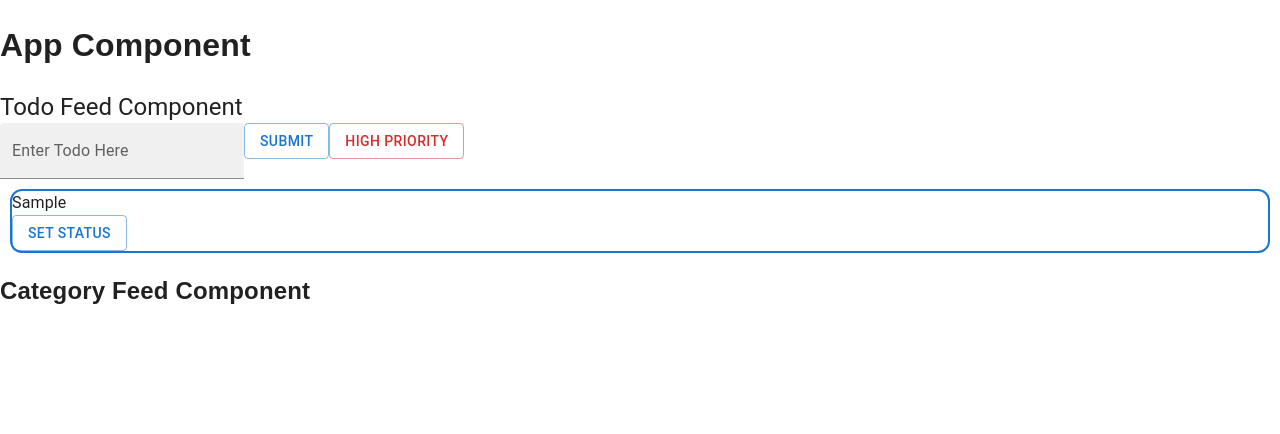
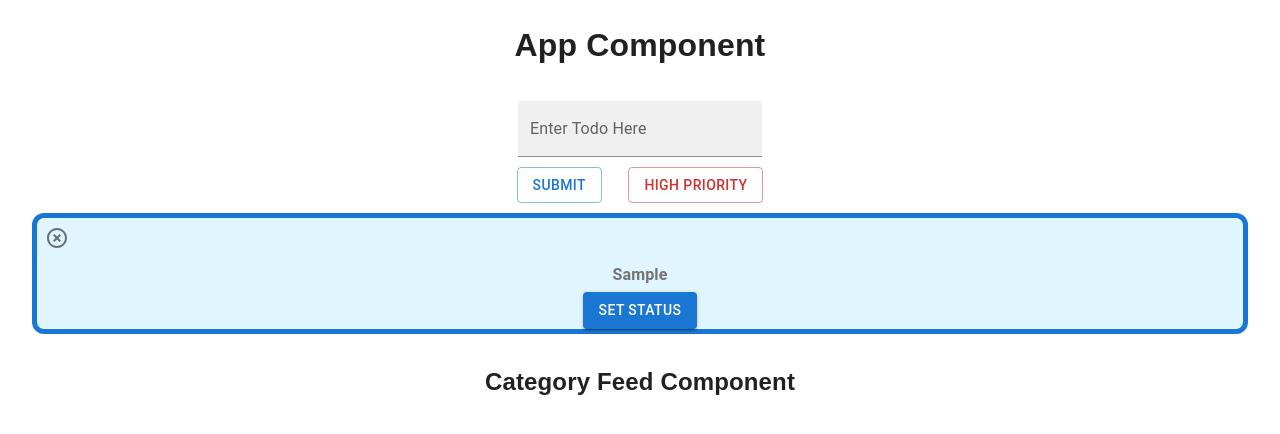
Before and after one commit to jstaples50/js_todo_app, a React (Create React App) app: page / in a window 1280 px wide. Both pictures are taken after typing "Sample" into the empty fields and a click on the button "SUBMIT". Shown: the top 434 px of the page. Built offline with nearby package versions, Linux system fonts and the light colour scheme.

Commit message:
Created sort helper function to order todos, update function for todo priority, refactored code and separated components to clean up code.

```diff
--- a/package.json
+++ b/package.json
@@ -5,6 +5,7 @@
   "dependencies": {
     "@emotion/react": "^11.11.1",
     "@emotion/styled": "^11.11.0",
+    "@mui/icons-material": "^5.14.9",
     "@mui/material": "^5.14.9",
     "@testing-library/jest-dom": "^5.17.0",
     "@testing-library/react": "^13.4.0",
--- a/src/App.js
+++ b/src/App.js
@@ -4,7 +4,15 @@ import TodoFeed from "./scenes/TodoFeed";
 
 function App() {
   return (
-    <div className="App">
+    <div
+      className="App"
+      style={{
+        display: "flex",
+        flexDirection: "column",
+        justifyContent: "center",
+        alignItems: "center",
+      }}
+    >
       <CssBaseline />
       <h1>App Component</h1>
       <TodoFeed />
--- a/src/helper/helperFunctions.js
+++ b/src/helper/helperFunctions.js
@@ -1,4 +1,4 @@
-export const sortByDate = (arr) => {
+const sortByDate = (arr) => {
   arr.sort((a, b) => {
     const dateA = a.date;
     const dateB = b.date;
@@ -12,3 +12,25 @@ export const sortByDate = (arr) => {
     return 0;
   });
 };
+
+const sortByPriority = (arr) => {
+  const hasHighPriority = arr.filter((todo) => todo.highPriority === true);
+  const noPriority = arr.filter((todo) => todo.highPriority === false);
+  const allPriority = [...hasHighPriority, ...noPriority];
+
+  return allPriority;
+};
+
+export const sortByStatusAndDate = (arr) => {
+  const statusZeroArray = arr.filter((todo) => todo.status === 0);
+  const statusOneArray = arr.filter((todo) => todo.status === 1);
+  const statusTwoArray = arr.filter((todo) => todo.status === 2);
+
+  const totalStatusArray = [statusZeroArray, statusOneArray, statusTwoArray];
+
+  const allArrays = totalStatusArray.map((statusArray) => {
+    sortByDate(statusArray);
+    return sortByPriority(statusArray);
+  });
+  return allArrays.flat();
+};
--- a/src/helper/localStorage.js
+++ b/src/helper/localStorage.js
@@ -19,3 +19,32 @@ export const updateTodoStatus = (todo, newStatus) => {
   todo = { ...todo, ...newObj };
   localStorage.setItem("Todos", JSON.stringify([...newTodoArray, todo]));
 };
+
+export const updateTodoPriority = (todo) => {
+  const todoArray = getTodosFromLocalStorage();
+
+  const newTodoArray = todoArray.map((t) => {
+    if (t.id === todo.id) {
+      if (t.highPriority === true) {
+        return {
+          ...t,
+          highPriority: false,
+        };
+      } else {
+        return {
+          ...t,
+          highPriority: true,
+        };
+      }
+    } else {
+      return t;
+    }
+  });
+  localStorage.setItem("Todos", JSON.stringify(newTodoArray));
+};
+
+export const deleteTodo = (todo) => {
+  const todoArray = getTodosFromLocalStorage();
+  const newTodoArray = todoArray.filter((t) => t.id !== todo.id);
+  localStorage.setItem("Todos", JSON.stringify(newTodoArray));
+};
--- a/src/scenes/TodoFeed.jsx
+++ b/src/scenes/TodoFeed.jsx
@@ -1,21 +1,13 @@
 import React, { useState, useEffect } from "react";
-import {
-  TextField,
-  Box,
-  Typography,
-  Button,
-  ButtonGroup,
-  useTheme,
-  Dialog,
-  DialogTitle,
-} from "@mui/material";
+import { TextField, Box, Typography } from "@mui/material";
+import Button from "@mui/material/Button";
 import { v4 as uuidv4 } from "uuid";
-import { sortByDate } from "../helper/helperFunctions";
+import { sortByStatusAndDate } from "../helper/helperFunctions";
 import {
   setTodoToLocalStorage,
   getTodosFromLocalStorage,
-  updateTodoStatus,
 } from "../helper/localStorage";
+import ToDo from "./components/Todo";
 
 const TodoFeed = () => {
   const [todo, setTodo] = useState("");
@@ -33,7 +25,7 @@ const TodoFeed = () => {
       date: new Date(),
       text: todo,
       highPriority: highPriority === "contained" ? true : false,
-      status: 0,
+      status: 1,
     };
     setTodoToLocalStorage(newTodo);
     setTodo("");
@@ -47,15 +39,22 @@ const TodoFeed = () => {
   };
 
   useEffect(() => {
-    const sortedTodoArray = getTodosFromLocalStorage();
-    sortByDate(sortedTodoArray);
-    setTodoArray(sortedTodoArray);
+    const todosFromStorage = getTodosFromLocalStorage();
+    const totalSortedArray = sortByStatusAndDate(todosFromStorage);
+    setTodoArray(totalSortedArray);
   }, [todo]);
 
   return (
     <Box>
-      <Typography variant="h5">Todo Feed Component</Typography>
       <form onSubmit={handleTodoSubmit}>
+        <Box
+          className="form-inputs"
+          display={"flex"}
+          flexDirection={"column"}
+          justifyContent={"center"}
+          alignItems={"center"}
+          // width={"400px"}
+        >
           <TextField
             id="filled-basic"
             label="Enter Todo Here"
@@ -64,7 +63,14 @@ const TodoFeed = () => {
             autoComplete="off"
             value={todo}
             onChange={handleTodoChange}
+            sx={{ m: "10px" }}
           />
+          <Box
+            className="form-buttons"
+            display={"flex"}
+            width={"300px"}
+            justifyContent={"space-evenly"}
+          >
             <Button variant="outlined" onClick={handleTodoSubmit}>
               Submit
             </Button>
@@ -75,10 +81,12 @@ const TodoFeed = () => {
             >
               High Priority
             </Button>
+          </Box>
+        </Box>
       </form>
       <Box>
         {todoArray.length ? (
-          todoArray.map((todo, index) => <ToDo key={index} todo={todo}></ToDo>)
+          todoArray.map((todo, index) => <ToDo key={index} todo={todo} />)
         ) : (
           <Typography>No Todos Yet!</Typography>
         )}
@@ -87,112 +95,4 @@ const TodoFeed = () => {
   );
 };
 
-const ToDo = ({ todo }) => {
-  const theme = useTheme();
-  const [status, setStatus] = useState(todo.status);
-  const [borderColor, setBorderColor] = useState("");
-  const [open, setOpen] = useState(false);
-
-  const handleStatusChangeClick = (e) => {
-    const selectedStatus = Number(e.target.getAttribute("data-status"));
-    handleBorderColor(selectedStatus);
-    updateTodoStatus(todo, selectedStatus);
-  };
-
-  const handleBorderColor = (statusState) => {
-    switch (statusState) {
-      case 0:
-        setBorderColor(theme.palette.primary.main);
-        break;
-      case 1:
-        setBorderColor(theme.palette.warning.main);
-        break;
-      case 2:
-        setBorderColor(theme.palette.success.main);
-        break;
-    }
-  };
-
-  useEffect(() => {
-    handleBorderColor(todo.status);
-  }, []);
-
-  return (
-    <Box m={"10px"} border={`solid 2px ${borderColor}`} borderRadius={"12px"}>
-      <Typography>{todo.text}</Typography>
-      {todo.highPriority && (
-        <Box bgcolor={"red"} width={"10px"} height={"10px"}></Box>
-      )}
-      <Button variant="outlined" onClick={() => setOpen(true)}>
-        Set Status
-      </Button>
-      <StatusDialog
-        open={open}
-        setOpen={setOpen}
-        handleStatusChangeClick={handleStatusChangeClick}
-      />
-    </Box>
-  );
-};
-
-// const StatusButton = ({ text }) => {
-//   const [filled, setFilled] = useState("outlined");
-//   const handleFillChange = () => {
-//     filled === "outlined" ? setFilled("contained") : setFilled("filled");
-//   };
-
-//   return (
-//     <Button
-//       size="small"
-//       variant={filled}
-//       color="primary"
-//       data-status="0"
-//       onClick={handleFillChange}
-//     >
-//       {text}
-//     </Button>
-//   );
-// };
-
-const StatusDialog = ({ open, setOpen, handleStatusChangeClick }) => {
-  // const handleChoiceClick = (e) => {
-  //   handleStatusChangeClick();
-  // };
-
-  return (
-    <Dialog open={open} onClose={() => setOpen(false)}>
-      <DialogTitle>Set Current Status</DialogTitle>
-      <ButtonGroup>
-        <Button
-          size="small"
-          variant="outlined"
-          color="primary"
-          data-status="0"
-          onClick={handleStatusChangeClick}
-        >
-          Not Started
-        </Button>
-        <Button
-          size="small"
-          variant="outlined"
-          color="warning"
-          data-status="1"
-          onClick={handleStatusChangeClick}
-        >
-          In Progress
-        </Button>
-        <Button
-          size="small"
-          variant="outlined"
-          color="success"
-          data-status="2"
-          onClick={handleStatusChangeClick}
-        >
-          Done!
-        </Button>
-      </ButtonGroup>
-    </Dialog>
-  );
-};
-
 export default TodoFeed;
--- /dev/null
+++ b/src/scenes/components/Todo.jsx
@@ -0,0 +1,184 @@
+import React, { useState, useEffect } from "react";
+import {
+  Box,
+  Typography,
+  ButtonGroup,
+  useTheme,
+  Dialog,
+  DialogTitle,
+  IconButton,
+} from "@mui/material";
+import { styled } from "@mui/material/styles";
+import Button from "@mui/material/Button";
+import { lightBlue, orange, green, grey } from "@mui/material/colors";
+import ErrorOutlineOutlinedIcon from "@mui/icons-material/ErrorOutlineOutlined";
+import HighlightOffOutlinedIcon from "@mui/icons-material/HighlightOffOutlined";
+import {
+  updateTodoStatus,
+  updateTodoPriority,
+  deleteTodo,
+} from "../../helper/localStorage";
+
+const ToDo = ({ todo }) => {
+  const theme = useTheme();
+  const statusButtonBlue = theme.palette.primary;
+  const statusButtonOrange = theme.palette.warning;
+  const statusButtonGreen = theme.palette.success;
+
+  const [borderColor, setBorderColor] = useState("");
+  const [backgroundColor, setBackgroundColor] = useState("");
+  const [open, setOpen] = useState(false);
+  const [priority, setPriority] = useState(todo.highPriority);
+
+  const handleRemovePriorityClick = () => {
+    updateTodoPriority(todo);
+    setPriority(false);
+    // TEMPORARY FIX: need to figure out state based solution
+    window.location.href = "/";
+  };
+
+  const handleAddPriorityClick = () => {
+    updateTodoPriority(todo);
+    setPriority(true);
+    setOpen(false);
+    // TEMPORARY FIX: need to figure out state based solution
+    window.location.href = "/";
+  };
+
+  const handleStatusChangeClick = (e) => {
+    const selectedStatus = Number(e.target.getAttribute("data-status"));
+    // handleStatusChange();
+    handleBorderColor(selectedStatus);
+    updateTodoStatus(todo, selectedStatus);
+    setOpen(false);
+    // TEMPORARY FIX: need to figure out state based solution
+    window.location.href = "/";
+  };
+
+  const handleTodoDelete = () => {
+    deleteTodo(todo);
+    // TEMPORARY FIX: need to figure out state based solution
+    window.location.href = "/";
+  };
+
+  const handleBorderColor = (statusState) => {
+    switch (statusState) {
+      case 0:
+        setBorderColor(statusButtonOrange.main);
+        setBackgroundColor(orange[50]);
+        break;
+      case 1:
+        setBorderColor(statusButtonBlue.main);
+        setBackgroundColor(lightBlue[50]);
+        break;
+      case 2:
+        setBorderColor(statusButtonGreen.main);
+        setBackgroundColor(green[50]);
+        break;
+    }
+  };
+
+  useEffect(() => {
+    handleBorderColor(todo.status);
+  }, []);
+
+  return (
+    <Box
+      m={"10px"}
+      bgcolor={backgroundColor}
+      border={`solid 5px ${borderColor}`}
+      borderRadius={"12px"}
+      // textAlign={"center"}
+      display={"flex"}
+      flexDirection={"column"}
+      alignItems={"center"}
+      justifyContent={"center"}
+      width={"95vw"}
+    >
+      <Box
+        className="priority-delete"
+        display={"flex"}
+        justifyContent={"flex-start"}
+        width={"100%"}
+      >
+        <IconButton onClick={handleTodoDelete}>
+          <HighlightOffOutlinedIcon />
+        </IconButton>
+        {priority && (
+          <IconButton color="error" onClick={handleRemovePriorityClick}>
+            <ErrorOutlineOutlinedIcon />
+          </IconButton>
+        )}
+      </Box>
+      <Typography sx={{ m: "5px", fontWeight: "bold", color: grey[600] }}>
+        {todo.text}
+      </Typography>
+      <Button variant="contained" onClick={() => setOpen(true)}>
+        Set Status
+      </Button>
+      <StatusDialog
+        open={open}
+        setOpen={setOpen}
+        handleStatusChangeClick={handleStatusChangeClick}
+        handleAddPriorityClick={handleAddPriorityClick}
+      />
+    </Box>
+  );
+};
+
+const StatusDialog = ({
+  open,
+  setOpen,
+  handleStatusChangeClick,
+  handleAddPriorityClick,
+}) => {
+  const handleClose = () => {
+    setOpen(false);
+  };
+
+  return (
+    <Dialog open={open} onClose={handleClose}>
+      <DialogTitle>Set Current Status</DialogTitle>
+      <ButtonGroup>
+        <Button
+          size="small"
+          variant="outlined"
+          color="primary"
+          data-status="1"
+          onClick={handleStatusChangeClick}
+        >
+          Not Started
+        </Button>
+        <Button
+          size="small"
+          variant="outlined"
+          color="warning"
+          data-status="0"
+          onClick={handleStatusChangeClick}
+        >
+          In Progress
+        </Button>
+        <Button
+          size="small"
+          variant="outlined"
+          color="success"
+          data-status="2"
+          onClick={handleStatusChangeClick}
+        >
+          Done!
+        </Button>
+        <Button
+          size="small"
+          variant="outlined"
+          color="error"
+          data-status="2"
+          onClick={handleAddPriorityClick}
+        >
+          Make High Priority
+        </Button>
+      </ButtonGroup>
+    </Dialog>
+  );
+};
+
+export default ToDo;
```
Also changed, not shown: 1 other file (tests, documents, lock files or other folders). Lines whose indentation alone changed are shown as unchanged.
